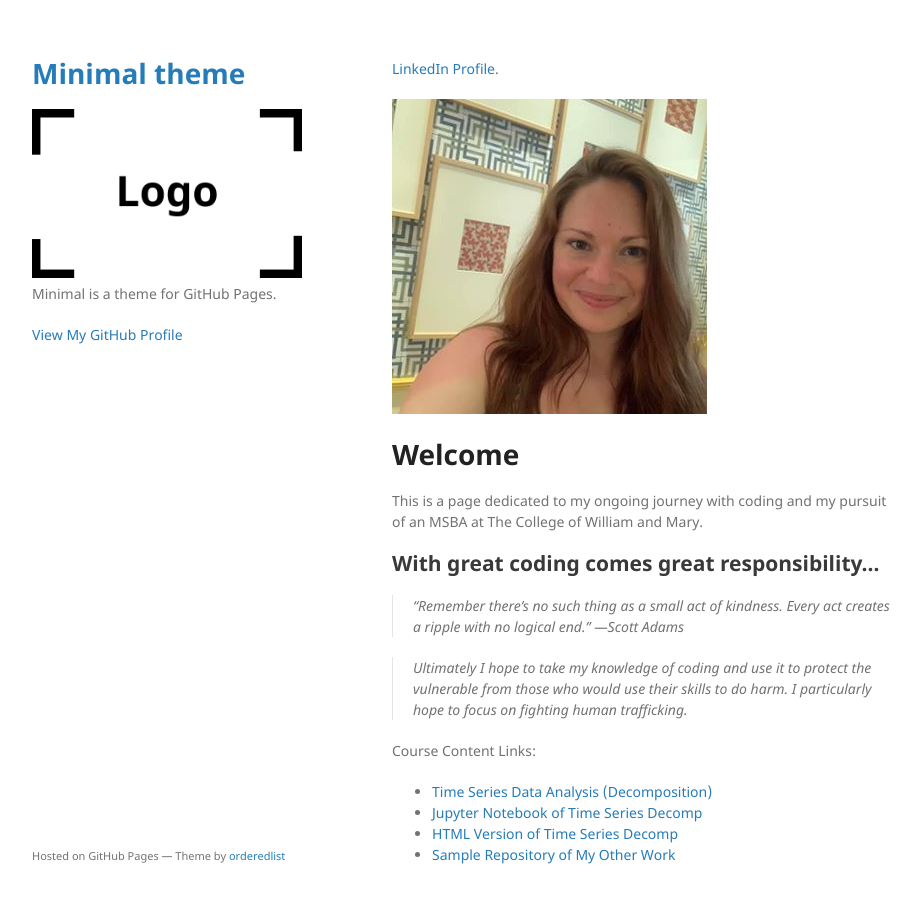
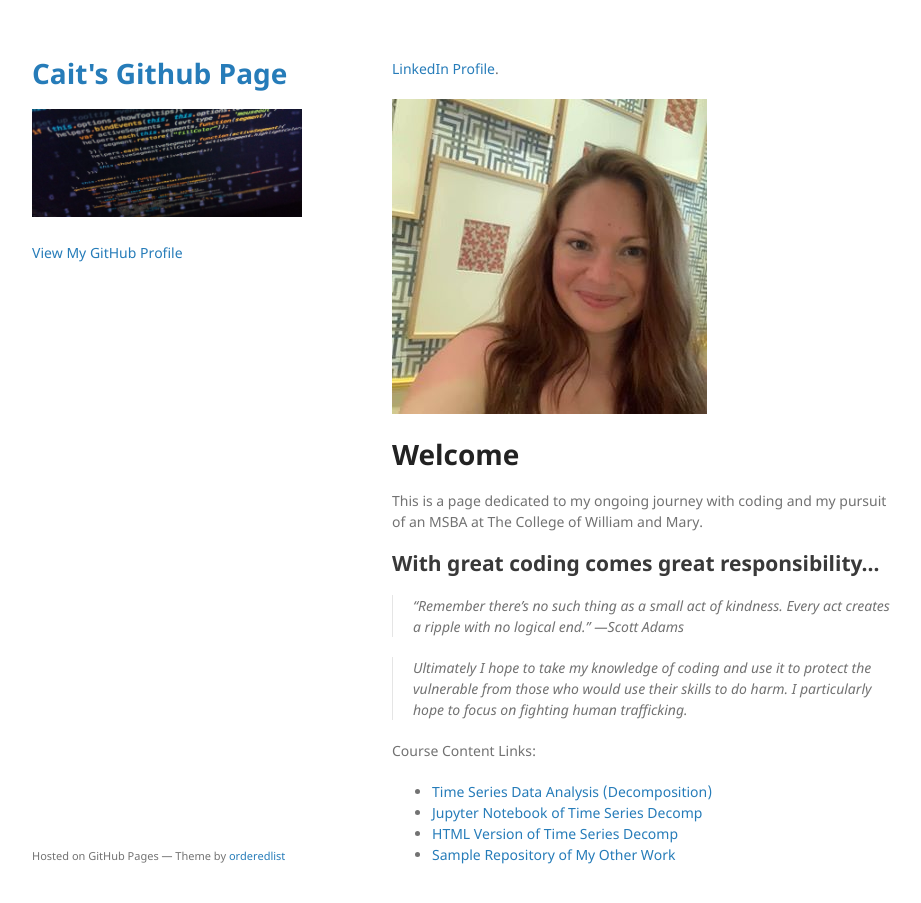
Before and after one commit to caitsmith329/caitsmith329.github.io, a Jekyll site: the page built from index.md, in a window 1280 px wide and 935 px high. Shown: the top 903 px of the window, without its empty margins (178-1099 px from the left). Built offline with Jekyll 4.4.1, drawn with Linux system fonts in a browser that asks for light colours; our own code applies the rules of GitHub Pages for plain Markdown files; the repository's description, which GitHub fills in, is left out.

Commit message:
Update _config.yml

```diff
--- a/_config.yml
+++ b/_config.yml
@@ -1,6 +1,6 @@
-title: Minimal theme
-logo: /assets/img/logo.png
-description: Minimal is a theme for GitHub Pages.
+title: Cait's Github Page
+logo: coding.jpg
+description:
 show_downloads: false
 google_analytics:
 theme: jekyll-theme-minimal
```
